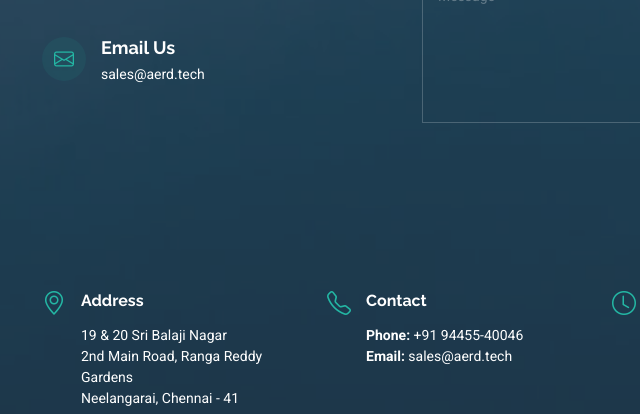
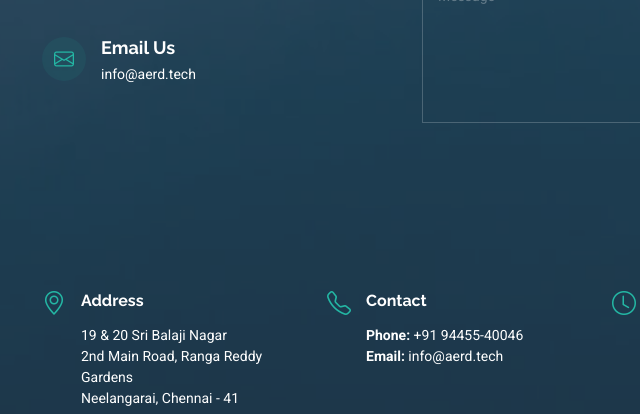
Before and after one commit to harinasn/aerd-temp-website, a plain HTML site: page index.html in a window 1280 px wide. Shown: the part 1880-2294 px from the top of the page, 40-680 px from the left. Drawn offline with Linux system fonts and the light colour scheme.

Commit message:
Update index.html

```diff
--- a/index.html
+++ b/index.html
@@ -9,8 +9,8 @@
   <meta name="keywords" content="">
 
   <!-- Favicons -->
-  <link href="assets/img/favicon.pn" rel="icon">
-  <link href="assets/img/apple-touch-icon.png" rel="apple-touch-icon">
+  <!-- <link href="assets/img/favicon.pn" rel="icon"> -->
+  <!--  <link href="assets/img/apple-touch-icon.png" rel="apple-touch-icon"> -->
 
   <!-- Fonts -->
   <link href="https://fonts.googleapis.com" rel="preconnect">
@@ -192,14 +192,14 @@
               <i class="bi bi-envelope flex-shrink-0"></i>
               <div>
                 <h3>Email Us</h3>
-                <p>sales@aerd.tech</p>
+                <p>info@aerd.tech</p>
               </div>
             </div><!-- End Info Item -->
 
           </div>
 
           <div class="col-lg-8">
-            <form action="mailto:sales@aerd.tech" method="GET" enctype="text/plain" class="php-email-form" data-aos="fade-up" data-aos-delay="200">
+            <form action="mailto:info@aerd.tech" method="GET" enctype="text/plain" class="php-email-form" data-aos="fade-up" data-aos-delay="200">
               <div class="row gy-4">
 
                 <div class="col-md-6">
@@ -249,7 +249,7 @@
                 <h4>Contact</h4>
                 <p>
                   <strong>Phone:</strong> <span>+91 94455-40046</span><br>
-                  <strong>Email:</strong> <span>sales@aerd.tech</span><br>
+                  <strong>Email:</strong> <span>info@aerd.tech</span><br>
                 </p>
               </div>
             </div>
```
